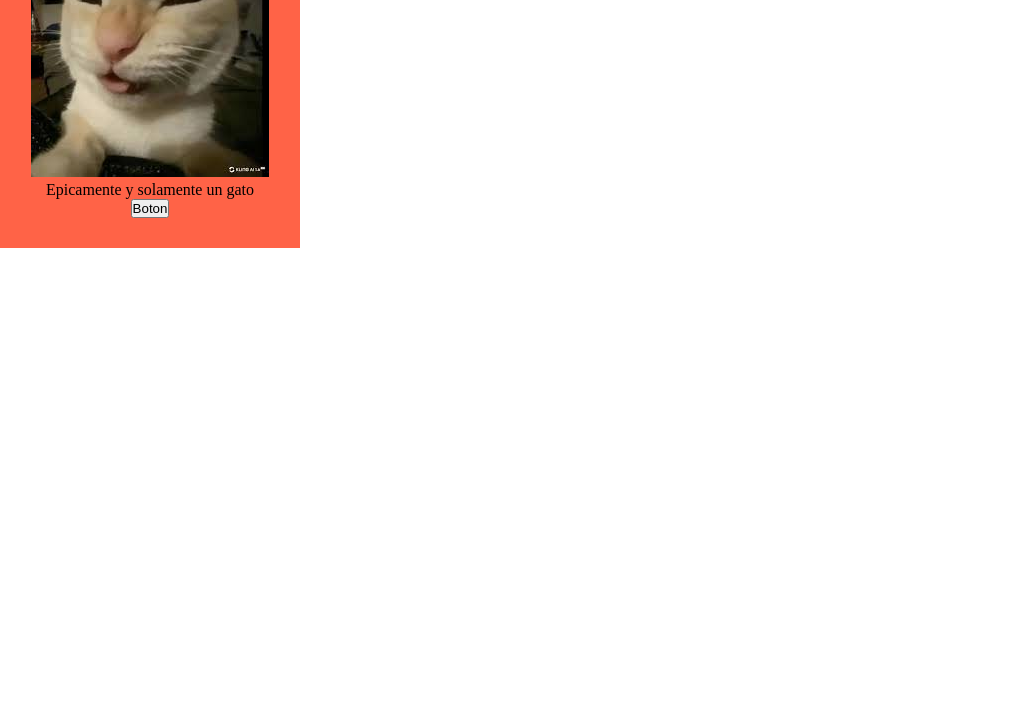
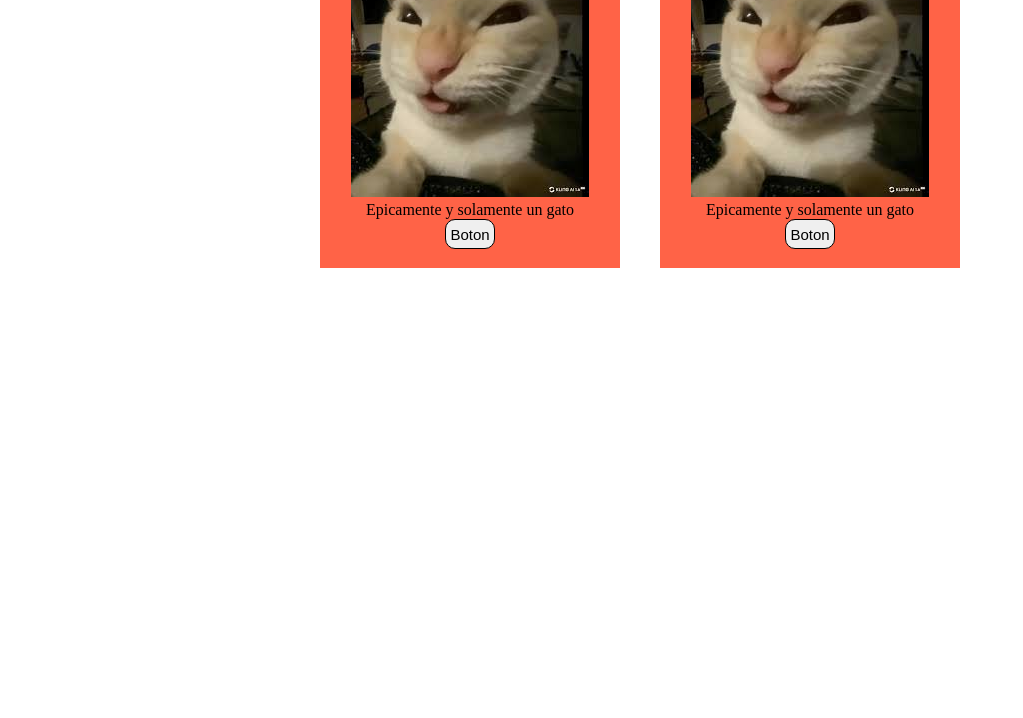
Before and after one commit to AlvaroSaGit/flexbox-c, a plain HTML site: page 2.TarjetaProducto/index.html in a window 1280 px wide. Shown: the part 82-800 px from the top of the page, without its empty margins (0-1023 px from the left). Drawn offline with Linux system fonts and the light colour scheme.

Commit message:
Tarjetas de productos

```diff
--- a/2.TarjetaProducto/Estilos.css
+++ b/2.TarjetaProducto/Estilos.css
@@ -12,4 +12,18 @@
     width: 300px;
     height: 330px;
     padding: 10px;
+    margin: 20px;
 }
+
+.main{
+    display: flex;
+    justify-content: center;
+}
+
+.boton{
+    border: 1px solid black;
+    border-radius: 10px;
+    width: 50px;
+    height: 30px;
+    font-size: 15px;
+}
--- a/2.TarjetaProducto/index.html
+++ b/2.TarjetaProducto/index.html
@@ -7,14 +7,22 @@
     <link rel="stylesheet" href="Estilos.css">
 </head>
 <body>
-    <div class="tarjeta">
-        <h1>Gato</h1>
-        <div class="tarjeta__im">
-            <img src="Imagenes/images.jpeg" alt="">
+    <div class="main">
+        <div class="tarjeta">
+            <h1>Gato</h1>
+            <div class="tarjeta__im">
+                <img src="Imagenes/images.jpeg" alt="">
+            </div>
+            <div class="tarjeta__descripcion"><p>Epicamente y solamente un gato</p></div>
+            <button class="boton">Boton</button>
         </div>
-        <div class="tarjeta__descripcion"><p>Epicamente y solamente un gato</p></div>
-        <div class="tarjeta__boton">
-            <button>Boton</button>
+        <div class="tarjeta">
+            <h1>Gato</h1>
+            <div class="tarjeta__im">
+                <img src="Imagenes/images.jpeg" alt="">
+            </div>
+            <div class="tarjeta__descripcion"><p>Epicamente y solamente un gato</p></div>
+            <button class="boton">Boton</button>
         </div>
     </div>
 </body>
```
